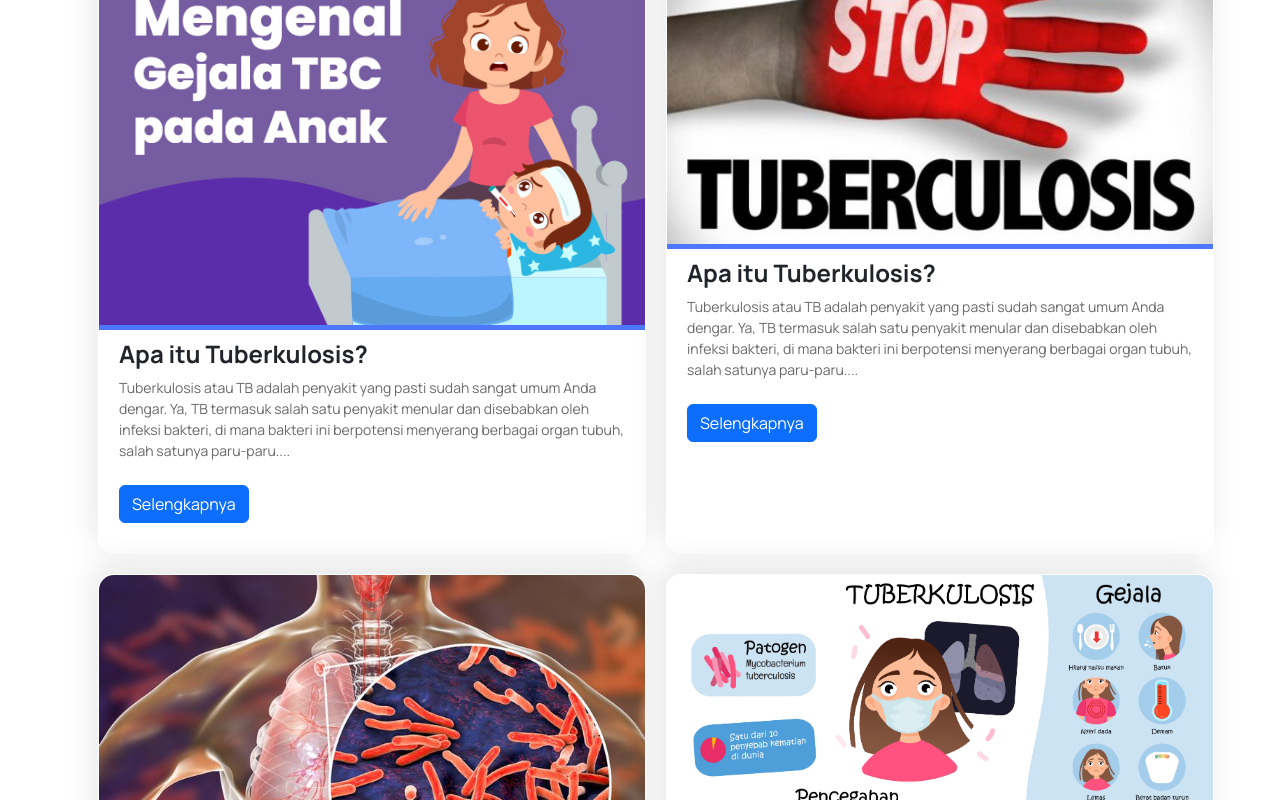
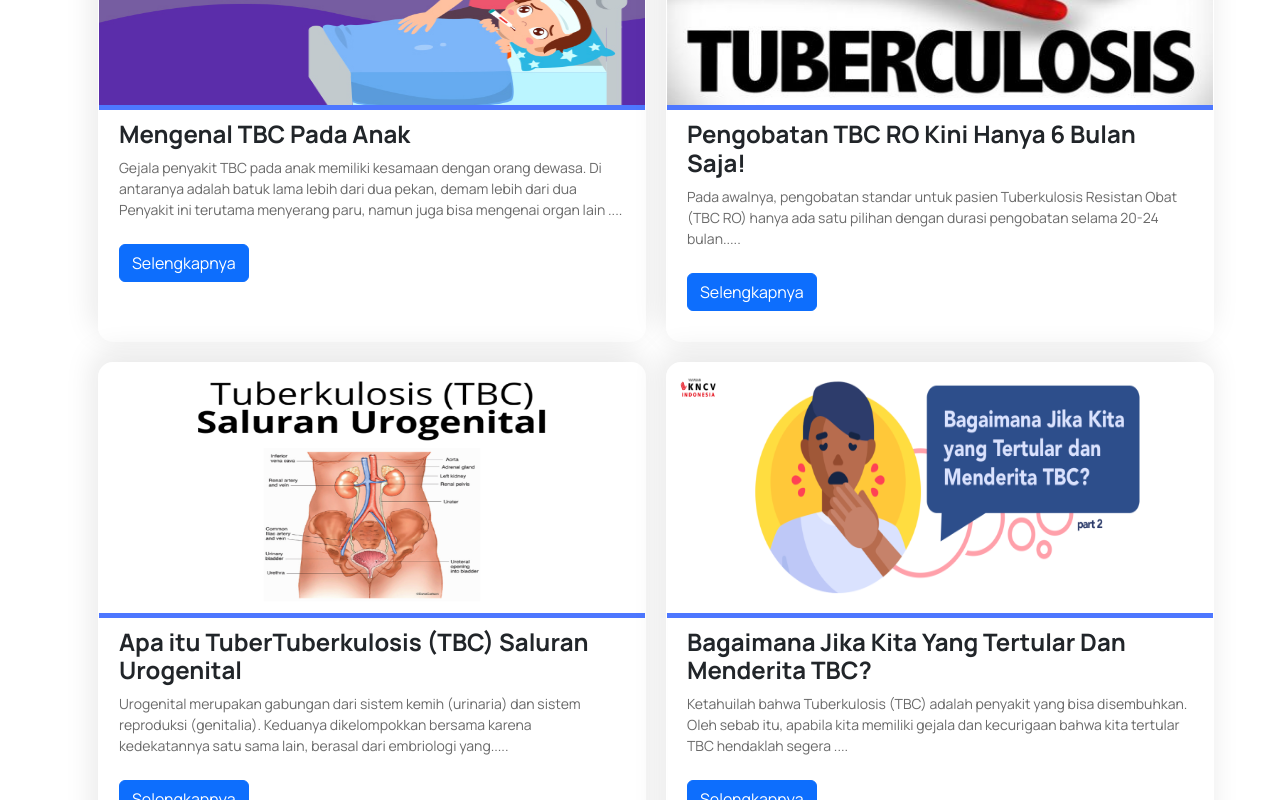
Before and after one commit to akuBetaa/projectMassive-Growzen, a React (Vite) app: page /artikel in a window 1280 px wide. Shown: the part 920-1720 px from the top of the page. Built offline with nearby package versions, Linux system fonts and the light colour scheme.

Commit message:
update be ke fe register & login

```diff
--- a/src/App.jsx
+++ b/src/App.jsx
@@ -9,6 +9,7 @@ import Artikel from './pages/Artikel'
 import NavbarComponents from './components/NavbarComponents'
 import FooterComponents from './components/FooterComponents'
 import LoginComponents from './components/LoginComponents'
+import SuksesPage from './pages/SuksesPage'
 
 function App() {
   return (
@@ -20,6 +21,8 @@ function App() {
         <Route path='/artikel' Component={ArtikelPage} />
         <Route path='/forum' Component={ForumPage} />
         <Route path='/artikel/:id' Component={Artikel}/>
+
+        <Route path='/profil' Component={SuksesPage}></Route>
         <Route path='/login' Component={LoginComponents}></Route>
         {/* <Route path='signup' Component={SignupPage} />  */}
       </Routes>
--- a/src/components/LoginComponents.jsx
+++ b/src/components/LoginComponents.jsx
@@ -38,7 +38,8 @@ function LoginComponents() {
 				email: email,
 				password: password
 			});
-			navigate.push("/forum");
+			alert('Login Berhasil');
+			navigate("/profil");
 		} catch (error) {
 			if (error.response) {
 				setMsg(error.response.data.msg)
--- a/src/components/RegisterComponents.jsx
+++ b/src/components/RegisterComponents.jsx
@@ -1,9 +1,6 @@
 import React, { useState } from 'react';
 import { Button, Modal, Form } from 'react-bootstrap';
 import axios from "axios";
-// import useNavigate from 'react-router-dom';
-import { useNavigate } from 'react-router-dom';
-// import { unstable_HistoryRouter } from 'react-router-dom';
 
 //import image
 import LogoImage from "../assets/logo/logo-tb.png"
@@ -27,7 +24,6 @@ const RegisterComponents = ({ onShowRegister, onCloseRegister, onShowLogin }) =>
 	const [confPassword, setConfPassword ]  = useState('');
 
 	const [msg, setMsg] = useState('');
-	const navigate = useNavigate();
 
 	const Register = async (e) => {
 		e.preventDefault();
@@ -39,7 +35,8 @@ const RegisterComponents = ({ onShowRegister, onCloseRegister, onShowLogin }) =>
 			password: password,
 			confPassword: confPassword
 		  });
-		  navigate('/login');
+		  alert('Register Berhasil');
+		  handleShowLogin();
 		} catch (error) {
 		  if (error.response) {
 			setMsg(error.response.data.msg);
--- a/src/data/article.js
+++ b/src/data/article.js
@@ -2,14 +2,16 @@ import ImgArticle1 from "/src/assets/img/article/article-1.jpg";
 import ImgArticle2 from "/src/assets/img/article/article-2.jpg";
 import ImgArticle3 from "/src/assets/img/article/article-3.jpg";
 import ImgArticle4 from "/src/assets/img/article/article-4.jpg";
+import ImgArticle5 from "/src/assets/img/article/article-5.png";
+import ImgArticle6 from "/src/assets/img/article/article-6.png";
 
 export const postArtikel = [
     {
       id    : 1,
       image : ImgArticle1,
-      title : "Apa itu Tuberkulosis?",
-      text  : "Tuberkulosis atau TB adalah penyakit yang pasti sudah sangat umum Anda dengar. Ya, TB termasuk salah satu penyakit menular dan disebabkan oleh infeksi bakteri, di mana bakteri ini berpotensi menyerang berbagai organ tubuh, salah satunya paru-paru....",
-      deskripsi : " Tuberkulosis atau TB adalah penyakit yang pasti sudah sangat umum anda dengar. ya,TB termasuk salah satu penyakit menular yang disebabkan oleh infeksi bakteri,dimana bakteri ini berpotensi  menyerang berbagai organ tubuh, salah satunya paru-paru. Namun, penyakit ini juga dapat menyerang organ tubuh lain seperti ginjal, usus, kelenjar, tulang belakang bahkan otak. Menurut data dari WHO,  pada tahun 2020 sebanyak 1,5 juta orang meninggal karena penyakit ini. bahkan penyakit ini menempati urutan ke 13 sebagai penyakit paling banyak menyebabkan kematian serta menempati urutan kedua sebagai penyakit paling menular setelah Covid-19.  \n Gejala Tuberkulosis \n penderita TBC dibedakan menjadi dua yaitu TBC laten dan TBC aktif. Pada TBC laten tidak menimbulkan gejala sehingga baru akan menyadari dirinya menderita tuberkulosis setelah menjalani pemeriksaan untuk penyakit lain. namun pada penderita aktif terdapat gejala gejala seperti: \n batuk yang berlangsung lama (kurun waktu 3 minggu bahkan lebih) \n batuk disertai dengan dahak atau batuk darah",
+      title : "Tuberkulosis (TBC), Kenali Gejala, Penyebab dan Cara Penularan ",
+      text  : "Tuberkulosis (TB) adalah penyakit menular yang disebabkan oleh infeksi dan berpotensi serius terutama pada organ paru-paru. Penyakit ini menjadi 1 dari 10....",
+      deskripsi : " Tuberkulosis (TB) adalah penyakit menular yang disebabkan oleh infeksi dan berpotensi serius terutama pada organ paru-paru. Penyakit ini menjadi 1 dari 10 penyebab kematian dan penyebab utama agen infeksius. \n Infeksi penyakit tuberkulosis mulai meningkat pada tahun 1985, sebagian karena munculnya HIV, virus penyebab AIDS. HIV melemahkan sistem kekebalan tubuh seseorang sehingga penderitanya tidak dapat melawan kuman TBC. \n Bakteri penyebab TBC menyebar dari orang ke orang melalui droplet yang dilepaskan ke udara melalui batuk dan bersin. \n Di Indonesia sendiri, kasus TBC terbilang cukup tinggi. Kementerian Kesehatan (Kemenkes) mencatat pada tahun 2020 terdapat 351.936 kasus tuberkulosis yang mana sebagian besar penderitanya berusia produktif.",
     },
     {
       id    : 2,
@@ -21,25 +23,29 @@ export const postArtikel = [
     {
       id    : 3,
       image : ImgArticle3,
-      title : "Apa itu Tuberkulosis?",
-      text  : "Tuberkulosis atau TB adalah penyakit yang pasti sudah sangat umum Anda dengar. Ya, TB termasuk salah satu penyakit menular dan disebabkan oleh infeksi bakteri, di mana bakteri ini berpotensi menyerang berbagai organ tubuh, salah satunya paru-paru....",
+      title : "Mengenal TBC Pada Anak",
+      text  : "Gejala penyakit TBC pada anak memiliki kesamaan dengan orang dewasa. Di antaranya adalah batuk lama lebih dari dua pekan, demam lebih dari dua  Penyakit ini terutama menyerang paru, namun juga bisa mengenai organ lain ....",
+      deskripsi : "TBC atau Tuberkulosis adalah penyakit yang disebabkan oleh bakteri Mycobacterium Tuberculosis yang menyerang organ paru-paru. TBC tidak hanya dapat diderita oleh orang dewasa, namun juga anak-anak.  Penyakit ini terutama menyerang paru, namun juga bisa mengenai organ lain seperti selaput otak, usus, kelenjar getah bening, ginjal, tulang, dan kulit. TBC ditularkan lewat udara dari pasien TBC ke orang yang ada di sekitarnya, melalui percikan air ludah pasien saat batuk, bicara, atau bersin tanpa menutup mulut dan hidung atau tanpa menggunakan masker. Orang tua diharapkan dapat waspada dan mengetahui berbagai gejala yang muncul apabila anak mengalami TBC. /n Secara umum, gejala TBC dapat tampak secara fisik seorang anak, seperti: /n Berat badan anak dengan gejala TBC Paru turun atau tidak naik dalam 2 bulan terakhir /n Demam lama lebih dari 2 minggu dan atau berulang tanpa sebab /n Suhu umumnya tidak tinggi \n Batuk lama lebih dari 2 minggu yang makin lama makin parah yang tidak membaik dengan pemberian antibiotik \n Badan lemas/lesu sehingga tidak aktif bermain \n Munculnya benjolan di kelenjar daerah leher rahang bawah, ketiak dan selangkangan",
     },
     {
       id    : 4,
       image : ImgArticle4,
-      title : "Apa itu Tuberkulosis?",
-      text  : "Tuberkulosis atau TB adalah penyakit yang pasti sudah sangat umum Anda dengar. Ya, TB termasuk salah satu penyakit menular dan disebabkan oleh infeksi bakteri, di mana bakteri ini berpotensi menyerang berbagai organ tubuh, salah satunya paru-paru....",
+      title : "Pengobatan TBC RO Kini Hanya 6 Bulan Saja!",
+      text  : "Pada awalnya, pengobatan standar untuk pasien Tuberkulosis Resistan Obat (TBC RO) hanya ada satu pilihan dengan durasi pengobatan selama 20-24 bulan.....",
+      deskripsi : "Pada awalnya, pengobatan standar untuk pasien Tuberkulosis Resistan Obat (TBC RO) hanya ada satu pilihan dengan durasi pengobatan selama 20-24 bulan. Kemudian perkembangan pengobatan TBC RO di Indonesia semakin maju setelah WHO mengeluarkan secara resmi rekomendasi pengobatan untuk pasien TBC RO. Di mana durasi pengobatan jangka pendek hanya 9–11 bulan dan pengobatan jangka panjang 18-24 bulan./n  Penerapan rekomendasi ini pertama kali dimulai di Indonesia pada bulan September 2017. Namun pengobatan jangka pendek pertama masih menggunakan obat suntikan sebagai salah satu obat dalam paduan pengobatannya. Pada triwulan keempat 2020, Kementerian Kesehatan RI mulai memperkenalkan pengobatan paduan jangka pendek tanpa suntikan (all oral regiment).",
     },
     {
       id    : 5,
-      image : ImgArticle1,
-      title : "Apa itu Tuberkulosis?",
-      text  : "Tuberkulosis atau TB adalah penyakit yang pasti sudah sangat umum Anda dengar. Ya, TB termasuk salah satu penyakit menular dan disebabkan oleh infeksi bakteri, di mana bakteri ini berpotensi menyerang berbagai organ tubuh, salah satunya paru-paru....",
+      image : ImgArticle5,
+      title : "Apa itu TuberTuberkulosis (TBC) Saluran Urogenital",
+      text  : "Urogenital merupakan gabungan dari sistem kemih (urinaria) dan sistem reproduksi (genitalia). Keduanya dikelompokkan bersama karena kedekatannya satu sama lain, berasal dari embriologi yang.....",
+      deskripsi : "Urogenital merupakan gabungan dari sistem kemih (urinaria) dan sistem reproduksi (genitalia). Keduanya dikelompokkan bersama karena kedekatannya satu sama lain, berasal dari embriologi yang sama dan menggunakan saluran yang sama sebagai alat pembuangan. Saluran urogenital adalah organ-organ yang dapat diserang oleh Mycobacterium tuberculosis sebagai tuberkulosis (TBC) ekstra paru. \n Sistem kemih bagian atas terdiri dari ginjal, pelvis renalis dan ureter, sedangkan sistem kemih bagian bawah terdiri dari vesika urinaria dan uretra. Untuk sistem reproduksi eksterna pada pria dan wanita berbeda, pada pria terdiri dari penis, testis dan skrotum, sedangkan wanita berupa vagina, uterus dan ovarium.",
     },
     {
       id    : 6,
-      image : ImgArticle2,
-      title : "Apa itu Tuberkulosis?",
-      text  : "Tuberkulosis atau TB adalah penyakit yang pasti sudah sangat umum Anda dengar. Ya, TB termasuk salah satu penyakit menular dan disebabkan oleh infeksi bakteri, di mana bakteri ini berpotensi menyerang berbagai organ tubuh, salah satunya paru-paru....",
+      image : ImgArticle6,
+      title : "Bagaimana Jika Kita Yang Tertular Dan Menderita TBC?",
+      text  : "Ketahuilah bahwa Tuberkulosis (TBC) adalah penyakit yang bisa disembuhkan. Oleh sebab itu, apabila kita memiliki gejala dan kecurigaan bahwa kita tertular TBC hendaklah segera ....",
+      deskripsi : "Ketahuilah bahwa Tuberkulosis (TBC) adalah penyakit yang bisa disembuhkan. Oleh sebab itu, apabila kita memiliki gejala dan kecurigaan bahwa kita tertular TBC hendaklah segera melakukan skrining gejala dan memeriksakan diri ke fasilitas layanan kesehatan terdekat. \n Setelah menjalani pemeriksaan dan terdiagnosis TBC, tantangan besar selanjutnya adalah menjalani pengobatan sesuai durasi pengobatan yang dianjurkan oleh tenaga kesehatan. Durasi pengobatan TBC memerlukan waktu beberapa bulan dan diharapkan selama masa pengobatan tersebut kita harus patuh minum obat dan tidak putus pengobatan. \n Beberapa cara agar kepatuhan minum obat dapat ditingkatkan, diantaranya melalui penerapan strategi directly observed therapy short-course (DOTS) yang tersedia di fasilitas-fasilitas pelayanan kesehatan. DOTS adalah strategi untuk memastikan kepatuhan minum obat TBC dengan pengawasan langsung pada setiap pasien minum obat [1]. Strategi ini tidak hanya dapat dilakukan di fasilitas pelayanan kesehatan, anggota keluarga yang berada serumah dengan kita dapat turut serta berperan sebagai pengawas menelan obat (PMO).\n Namun apabila situasi mengharuskan kita sendirian selama menjalani masa pengobatan, tips lain agar kita tidak lupa untuk minum obat adalah dengan membuat rutinitas di sekitar jadwal minum obat, contohnya: saat sebelum/sesudah menggosok gigi, sebelum berangkat ke kantor, dan kegiatan lainnya."
     }
   ]
--- a/src/pages/Artikel/index.css
+++ b/src/pages/Artikel/index.css
@@ -25,7 +25,8 @@
 }
 
 .postArtikel .artikel img {
-    margin-left: 250px;
+    margin-left: 400px;
+    max-width: 500px;
 }
 
 .postArtikel .artikel p {
--- a/src/pages/Artikel/index.jsx
+++ b/src/pages/Artikel/index.jsx
@@ -37,9 +37,9 @@ const Artikel = () => {
                 {
                     article ? (
                         <div>
-                            <div className='mt-4 artikel'>
+                            <div className='mt-4 artikel align-items'>
                                 <h2 className='fs-bold text-center mb-4'>{article.title}</h2>
-                                <img src={article.image} alt="img-artikel" className='text-center mb-4 img-fluid' />
+                                <img src={article.image} alt="img-artikel" className='text-center mb-4 img-fluid align-items-center' />
                                 <p>{article.deskripsi}</p>
                             </div>
                         </div>
--- /dev/null
+++ b/src/pages/SuksesPage.jsx
@@ -0,0 +1,50 @@
+import React, { useState, useEffect } from 'react'
+import axios from 'axios';
+import {jwtDecode} from 'jwt-decode';
+// import jwt_decoded from "jwt-decode";
+import { Navigate } from 'react-router-dom';
+import { Container, Row, Col } from 'react-bootstrap'
+
+const SuksesPage = () => {
+
+    const [ name, setName ] = useState('');
+    const [ token, setToken ] = useState('');
+
+
+    const refreshToken = async () => {
+        try {
+            const response = await axios.get('http://localhost:3005/token');
+            // if (response.data && response.data.accessToken) {
+                setToken(response.data.accessToken);
+
+                const decoded = jwtDecode(response.data.accessToken);
+                console.log(decoded);
+            // } else {
+            //     //console.error('Access token not found in response data');
+            // }
+        } catch (error) {
+            console.error('Error refreshing token:', error);
+        }
+    };
+
+    useEffect (() => {
+        refreshToken();
+    }, []);
+
+  return (
+    <div className='lamansukses'>
+        <div className='className="w-100 min-vh-100 d-flex align-items-center"'>
+            <Container >
+                <Row className='align-items-center text-center laman'>
+                    <Col>
+                    <h2>Selamat Datang </h2>
+                    </Col>
+                </Row>
+
+            </Container>
+        </div>
+    </div>
+  )
+}
+
+export default SuksesPage
```
Also changed, not shown: src/assets/img/article/article-5.png (added), src/assets/img/article/article-6.png (added), src/dist/css/component.css, src/dist/css/main.css.
